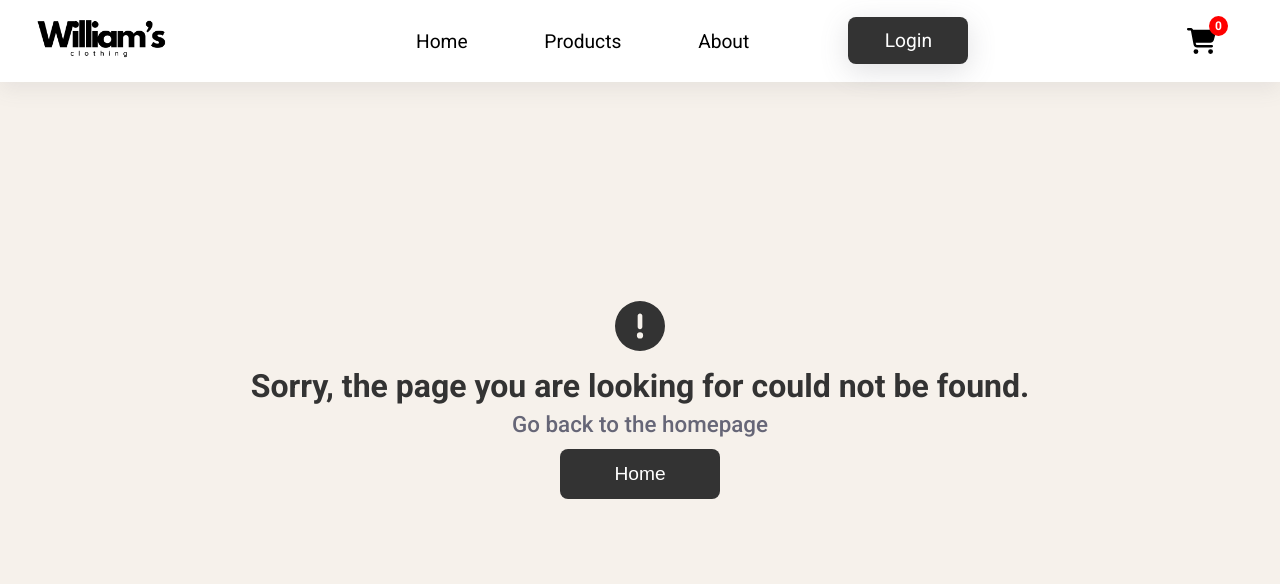
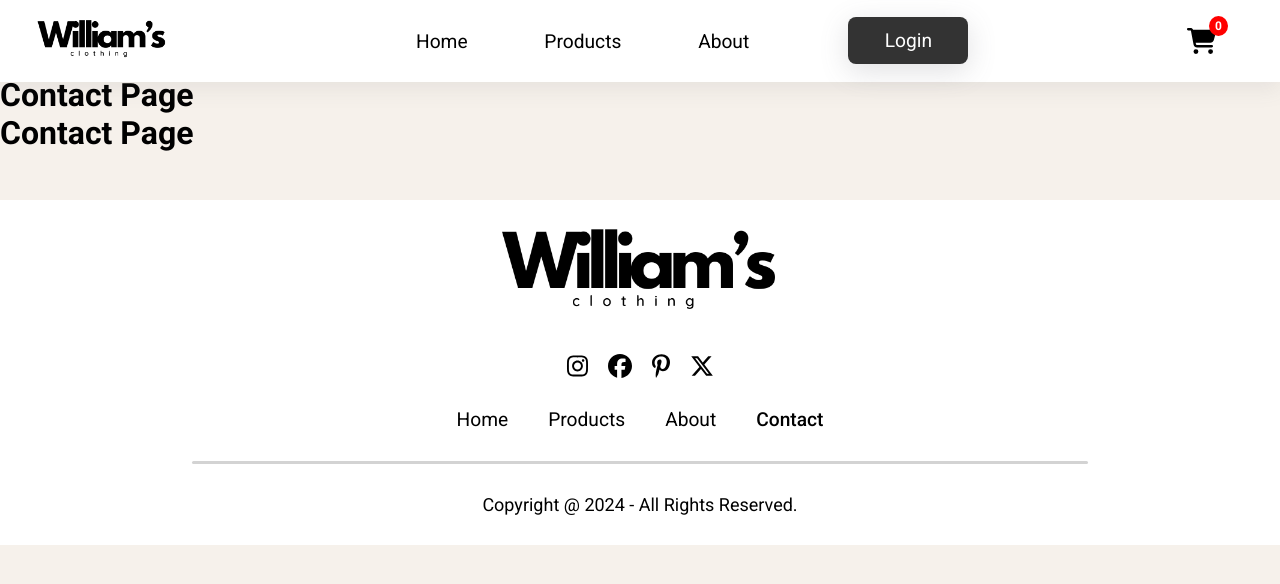
Before and after one commit to WilliamMattsson1/ecom-fullstack, a React (Vite) app in the folder frontend/: page /contact in a window 1280 px wide. Shown: the top 584 px of the page. Built offline with nearby package versions, Linux system fonts and the light colour scheme.

Commit message:
Made down arrow its own component to re-use it

```diff
--- /dev/null
+++ b/frontend/src/Components/DownArrow/DownArrow.css
@@ -0,0 +1,15 @@
+.down-arrow-container {
+    display: flex;
+    justify-content: center;
+    margin-top: 38px;
+}
+
+.down-arrow {
+    font-size: 40px;
+    cursor: pointer;
+    color: #333;
+}
+
+.down-arrow:hover {
+    color: #555;
+}
--- /dev/null
+++ b/frontend/src/Components/DownArrow/DownArrow.tsx
@@ -0,0 +1,20 @@
+import './DownArrow.css'
+import { FontAwesomeIcon } from '@fortawesome/react-fontawesome'
+import { faAngleDown } from '@fortawesome/free-solid-svg-icons'
+
+const DownArrow = () => {
+    const handleClick = () => {
+        window.scrollBy({ top: window.innerHeight, behavior: 'smooth' })
+    }
+    return (
+        <div className="down-arrow-container">
+            <FontAwesomeIcon
+                onClick={handleClick}
+                className="down-arrow"
+                icon={faAngleDown}
+            />
+        </div>
+    )
+}
+
+export default DownArrow
--- a/frontend/src/Components/HeroSection/HeroSection.css
+++ b/frontend/src/Components/HeroSection/HeroSection.css
@@ -66,19 +66,3 @@
     object-fit: cover;
     border-radius: 20px 0 0 20px;
 }
-
-.down-arrow-container {
-    display: flex;
-    justify-content: center;
-    margin-top: 48px;
-}
-
-.down-arrow {
-    font-size: 40px;
-    cursor: pointer;
-    color: #333;
-}
-
-.down-arrow:hover {
-    color: #555;
-}
--- a/frontend/src/Components/HeroSection/HeroSection.tsx
+++ b/frontend/src/Components/HeroSection/HeroSection.tsx
@@ -1,12 +1,8 @@
 import './HeroSection.css'
-import { FontAwesomeIcon } from '@fortawesome/react-fontawesome'
-import { faAngleDown } from '@fortawesome/free-solid-svg-icons'
 import { Link } from 'react-router-dom'
+import DownArrow from '../DownArrow/DownArrow'
 
 const HeroSection = () => {
-    const handleClick = () => {
-        window.scrollTo({ top: window.innerHeight, behavior: 'smooth' })
-    }
     return (
         <>
             <div className="hero-section">
@@ -26,13 +22,7 @@ const HeroSection = () => {
                     />
                 </div>
             </div>
-            <div className="down-arrow-container">
-                <FontAwesomeIcon
-                    onClick={handleClick}
-                    className="down-arrow"
-                    icon={faAngleDown}
-                />
-            </div>
+            <DownArrow />
         </>
     )
 }
--- a/frontend/src/Components/InfoBox/InfoBox.css
+++ b/frontend/src/Components/InfoBox/InfoBox.css
@@ -3,7 +3,7 @@
     justify-content: space-around;
     background-color: #333;
     padding: 50px;
-    margin-top: 3rem;
+    margin-top: 2rem;
 }
 
 .info-box {
--- a/frontend/src/Components/TrendingProducts/TrendingProducts.tsx
+++ b/frontend/src/Components/TrendingProducts/TrendingProducts.tsx
@@ -1,4 +1,5 @@
 import ProductItem from '../ProductItem/ProductItem'
+import DownArrow from '../DownArrow/DownArrow'
 import './TrendingProducts.css'
 
 const TrendingProducts = () => {
@@ -29,6 +30,7 @@ const TrendingProducts = () => {
         }
     ]
     return (
+        <>
             <div className="trending-products-container">
                 <h1 className="title">Trending Products</h1>
                 <p className="trending-products-p">
@@ -49,6 +51,8 @@ const TrendingProducts = () => {
                     })}
                 </div>
             </div>
+            <DownArrow />
+        </>
     )
 }
 
--- /dev/null
+++ b/frontend/src/Pages/ContactPage/ContactPage.tsx
@@ -0,0 +1,18 @@
+import Footer from '../../Components/Footer/Footer'
+import Navbar from '../../Components/Navbar/Navbar'
+import './ContactPage.css'
+
+const ContactPage = () => {
+    return (
+        <>
+            <Navbar />
+            <h1>Contact Page</h1>
+            <h1>Contact Page</h1>
+            <h1>Contact Page</h1>
+            <h1>Contact Page</h1>
+            <Footer />
+        </>
+    )
+}
+
+export default ContactPage
--- a/frontend/src/main.tsx
+++ b/frontend/src/main.tsx
@@ -11,6 +11,7 @@ import ProductsPage from './Pages/ProductsPage/ProductsPage.tsx'
 import LoginPage from './Pages/LoginPage/LoginPage.tsx'
 import CartPage from './Pages/CartPage/CartPage.tsx'
 import ProductDetailsPage from './Pages/ProductDetailsPage/ProductDetails.tsx'
+import ContactPage from './Pages/ContactPage/ContactPage.tsx'
 
 const router = createBrowserRouter([
     {
@@ -37,6 +38,10 @@ const router = createBrowserRouter([
     {
         path: '/cart',
         element: <CartPage />
+    },
+    {
+        path: '/contact',
+        element: <ContactPage />
     }
 ])
 
```
Also changed, not shown: frontend/src/Pages/ContactPage/ContactPage.css (added). Lines whose indentation alone changed are shown as unchanged.
